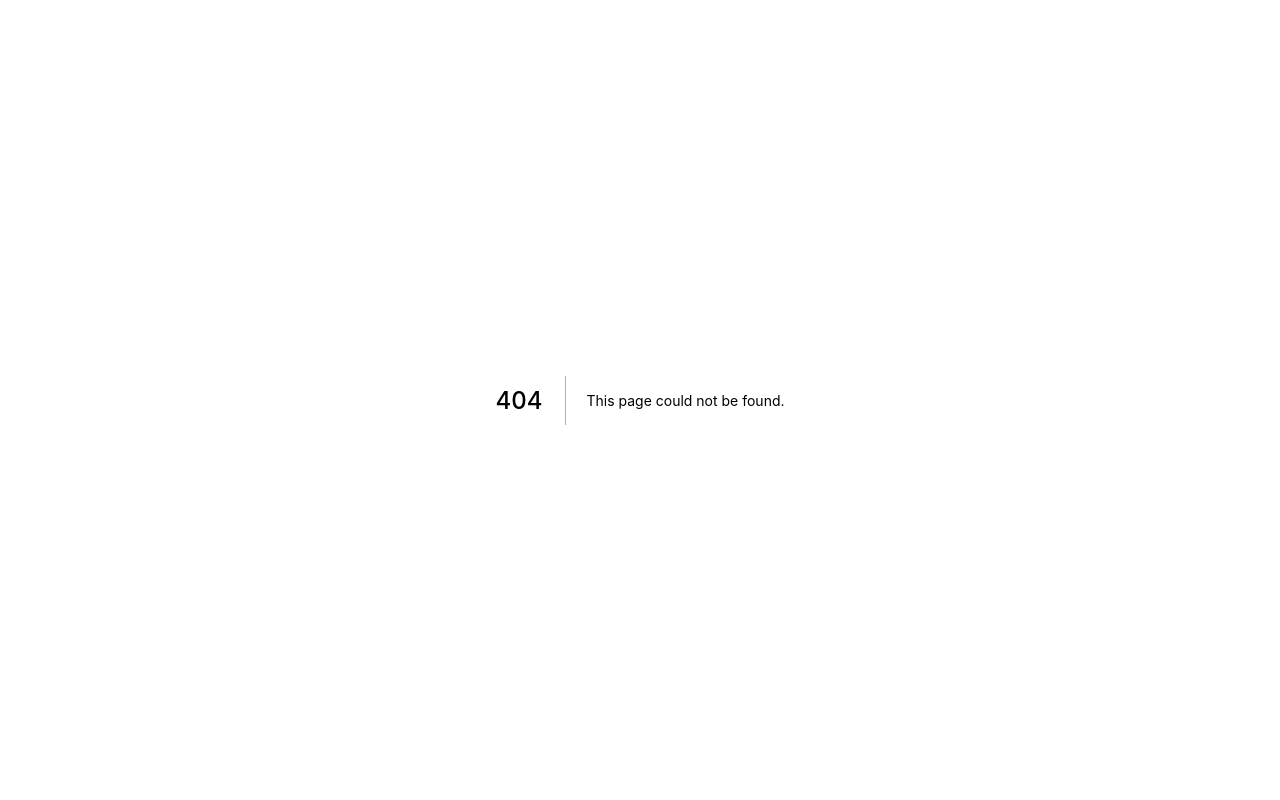
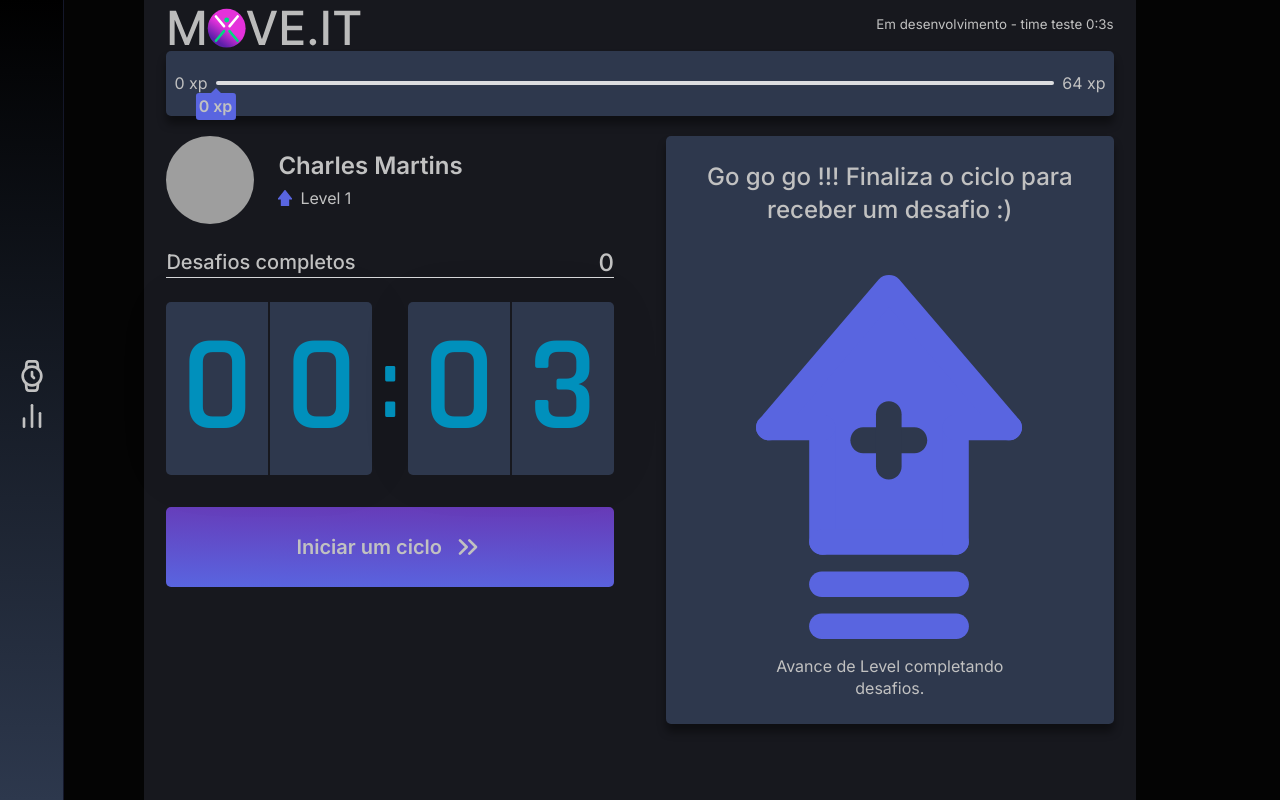
Before and after one commit to charles-mrt/nlw4-move.it, a Next.js app: page /moveit in a window 1280 px wide. Before the commit this address had no page. Built offline with nearby package versions, Linux system fonts and the light colour scheme; grey boxes are pictures that could not be loaded.

Commit message:
first commit

```diff
--- /dev/null
+++ b/src/pages/moveit.tsx
@@ -0,0 +1,83 @@
+
+import Head from 'next/head';
+import { GetServerSideProps } from 'next';
+
+import styles from "../styles/pages/Home.module.css";
+
+import { ChallengesProvider } from '../contexts/ChallengesContext';
+import { MainLogo } from "../components/MainLogo";
+import { ExperienceBar } from "../components/ExperienceBar";
+import { CountdownProvider } from '../contexts/CountdownContext';
+import { Profile } from "../components/Profile";
+import { CompletedChallenges } from "../components/CompletedChallenges";
+import { Countdown } from "../components/Countdown";
+import { ChallengeBox } from "../components/ChallengeBox";
+import { Sidebar } from "../components/Sidebar";
+
+
+interface HomeProps {
+  userName: String,
+  level: number,
+  currentExperience: number,
+  challengesCompleted: number,
+  challengesFailed: number,
+  totalChallenge:number
+
+}
+
+export default function Home(props) {
+
+    return (
+    <ChallengesProvider
+      userName={props.userName}
+      level={props.level}
+      currentExperience={props.currentExperience}
+      challengesCompleted={props.challengesCompleted}
+      challengesFailed={props.challengesFailed}
+      totalChallenge={props.totalChallenge}
+    >
+
+      <div className={styles.container}>
+        <Head> <title> Início | move.it </title></Head>
+        <Sidebar />
+        <div className={styles.wrap}>
+          <MainLogo />
+          <ExperienceBar />
+
+          <CountdownProvider>
+            <section>
+              <div>
+                <Profile />
+
+                <CompletedChallenges />
+                <Countdown />
+              </div>
+
+              <div>
+                <ChallengeBox />
+              </div>
+            </section>
+          </CountdownProvider>
+        </div>
+      </div>
+    </ChallengesProvider>
+  )
+}
+
+/* get cookies to be used in the component */
+
+export const getServerSideProps: GetServerSideProps = async (ctx) => {
+
+  const { userName, level, currentExperience, challengesCompleted, challengesFailed} = ctx.req.cookies
+
+  return {
+    props: {
+      userName:String(userName),
+      level: Number(level),
+      currentExperience: Number(currentExperience),
+      challengesCompleted: Number(challengesCompleted),
+      challengesFailed: Number(challengesFailed),
+      totalChallenge: Number(challengesFailed)
+    }
+  }
+}
```
